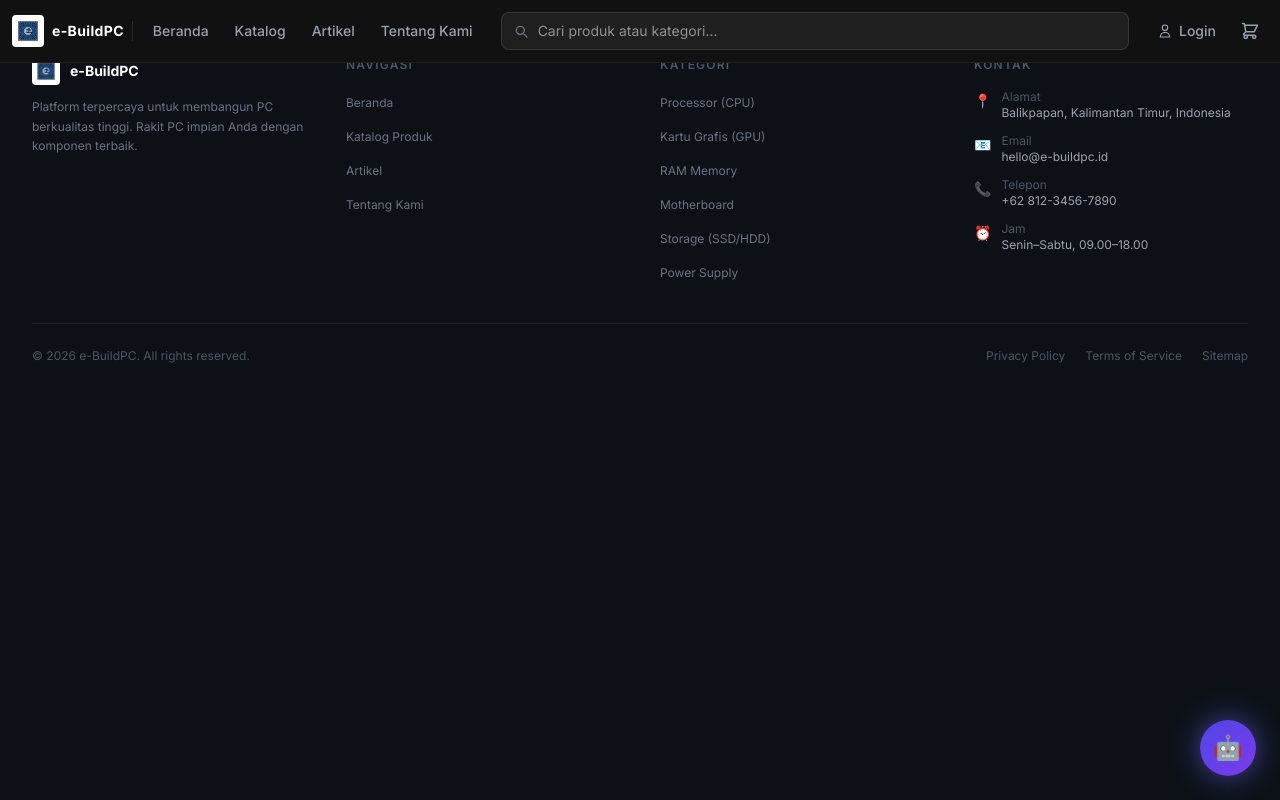
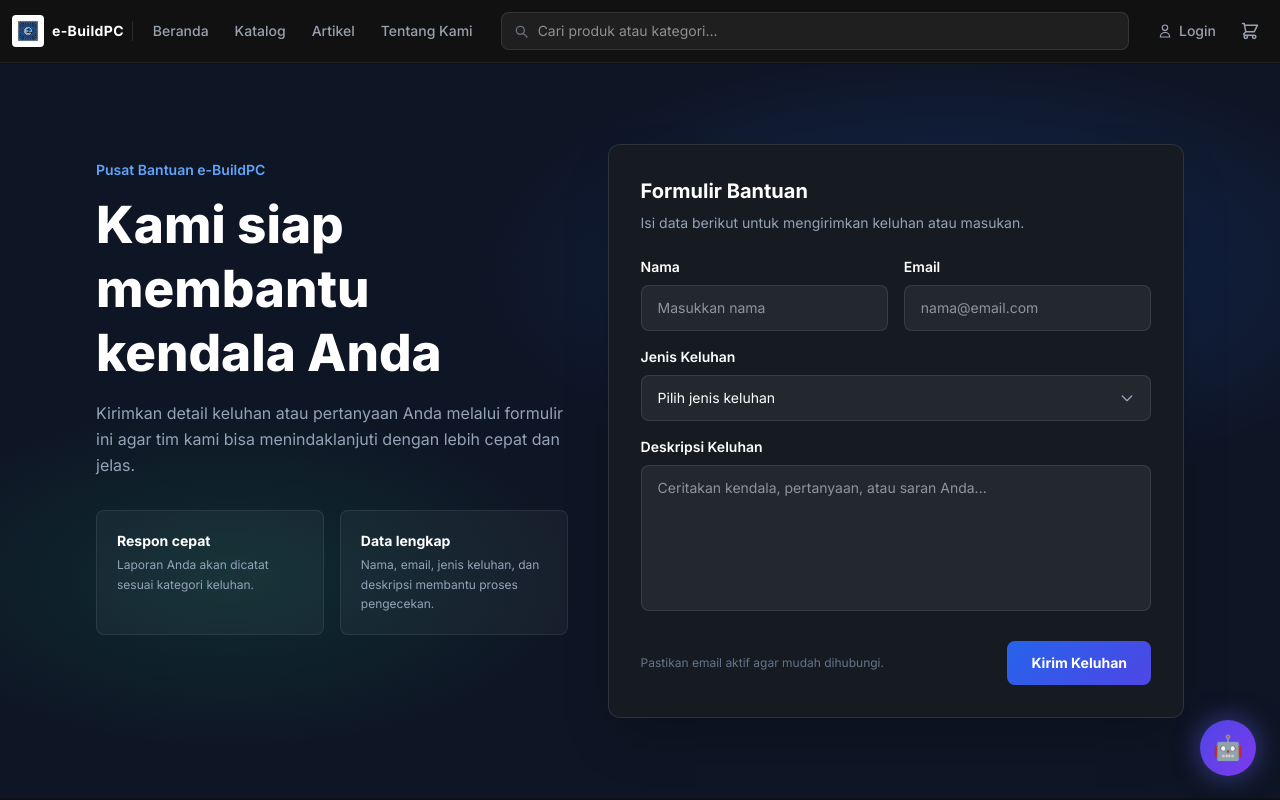
Before and after one commit to Fath10/pabwa3_ecommercepartpc, a Vue app: page /bantuan in a window 1280 px wide. Shown: the top 800 px of the page. Built offline with nearby package versions, Linux system fonts and the light colour scheme.

Commit message:
feat: membuat halaman bantuan

```diff
--- a/src/main.js
+++ b/src/main.js
@@ -10,6 +10,7 @@ import CartPage from './views/CartPage.vue'
 import LoginPage from './views/LoginPage.vue'
 import RegisterPage from './views/RegisterPage.vue'
 import ProductDetailPage from './views/ProductDetailPage.vue'
+import BantuanPage from './views/BantuanPage.vue'
 
 const router = createRouter({
   history: createWebHistory(),
@@ -18,6 +19,7 @@ const router = createRouter({
     { path: '/katalog', component: KatalogPage, meta: { title: 'e-BuildPC | Katalog Produk' } },
     { path: '/artikel', component: ArtikelPage, meta: { title: 'e-BuildPC | Artikel' } },
     { path: '/tentang', component: TentangPage, meta: { title: 'e-BuildPC | Tentang Kami' } },
+    { path: '/bantuan', component: BantuanPage, meta: { title: 'e-BuildPC | Bantuan' } },
     { path: '/cart', component: CartPage, meta: { title: 'e-BuildPC | Keranjang' } },
     { path: '/login', component: LoginPage, meta: { title: 'e-BuildPC | Login' } },
     { path: '/register', component: RegisterPage, meta: { title: 'e-BuildPC | Buat Akun' } },
--- /dev/null
+++ b/src/views/BantuanPage.vue
@@ -0,0 +1,179 @@
+<template>
+  <main class="min-h-screen pt-16" style="background: #0d1117;">
+    <section class="relative overflow-hidden py-20" style="background: #0e1524;">
+      <div
+        class="absolute inset-0 pointer-events-none"
+        style="background: radial-gradient(ellipse 55% 45% at 74% 28%, rgba(37,99,235,0.24), transparent 68%), radial-gradient(ellipse 40% 35% at 18% 70%, rgba(16,185,129,0.14), transparent 70%);"
+      ></div>
+
+      <div class="max-w-6xl mx-auto px-4 sm:px-6 lg:px-8 relative z-10">
+        <div class="grid lg:grid-cols-[0.9fr_1.1fr] gap-10 items-start">
+          <div class="text-white pt-4">
+            <p class="text-sm font-semibold mb-3" style="color: #60a5fa;">Pusat Bantuan e-BuildPC</p>
+            <h1 class="font-extrabold leading-tight mb-4" style="font-size: clamp(2rem, 4vw, 3.25rem);">
+              Kami siap membantu kendala Anda
+            </h1>
+            <p class="leading-relaxed mb-8" style="color: #94a3b8; max-width: 520px;">
+              Kirimkan detail keluhan atau pertanyaan Anda melalui formulir ini agar tim kami bisa menindaklanjuti dengan lebih cepat dan jelas.
+            </p>
+
+            <div class="grid sm:grid-cols-2 gap-4">
+              <div class="p-5 rounded-lg" style="background: rgba(255,255,255,0.04); border: 1px solid rgba(255,255,255,0.08);">
+                <p class="text-sm font-bold text-white mb-1">Respon cepat</p>
+                <p class="text-xs leading-relaxed" style="color: #94a3b8;">Laporan Anda akan dicatat sesuai kategori keluhan.</p>
+              </div>
+              <div class="p-5 rounded-lg" style="background: rgba(255,255,255,0.04); border: 1px solid rgba(255,255,255,0.08);">
+                <p class="text-sm font-bold text-white mb-1">Data lengkap</p>
+                <p class="text-xs leading-relaxed" style="color: #94a3b8;">Nama, email, jenis keluhan, dan deskripsi membantu proses pengecekan.</p>
+              </div>
+            </div>
+          </div>
+
+          <form
+            class="rounded-xl p-6 sm:p-8 shadow-2xl"
+            style="background: #161b22; border: 1px solid rgba(255,255,255,0.1);"
+            @submit.prevent="submitComplaint"
+          >
+            <div class="mb-6">
+              <h2 class="text-xl font-bold text-white mb-2">Formulir Bantuan</h2>
+              <p class="text-sm" style="color: #94a3b8;">Isi data berikut untuk mengirimkan keluhan atau masukan.</p>
+            </div>
+
+            <div class="grid sm:grid-cols-2 gap-4 mb-4">
+              <label class="block">
+                <span class="block text-sm font-semibold text-white mb-2">Nama</span>
+                <input
+                  v-model="form.name"
+                  type="text"
+                  required
+                  placeholder="Masukkan nama"
+                  class="w-full px-4 py-3 rounded-lg outline-none text-sm text-white transition-all"
+                  style="background: rgba(255,255,255,0.06); border: 1px solid rgba(255,255,255,0.1);"
+                />
+              </label>
+
+              <label class="block">
+                <span class="block text-sm font-semibold text-white mb-2">Email</span>
+                <input
+                  v-model="form.email"
+                  type="email"
+                  required
+                  placeholder="nama@email.com"
+                  class="w-full px-4 py-3 rounded-lg outline-none text-sm text-white transition-all"
+                  style="background: rgba(255,255,255,0.06); border: 1px solid rgba(255,255,255,0.1);"
+                />
+              </label>
+            </div>
+
+            <label class="block mb-4">
+              <span class="block text-sm font-semibold text-white mb-2">Jenis Keluhan</span>
+              <div class="relative">
+                <select
+                  v-model="form.category"
+                  required
+                  class="w-full appearance-none px-4 py-3 pr-12 rounded-lg outline-none text-sm text-white transition-all cursor-pointer"
+                  style="background: rgba(255,255,255,0.06); border: 1px solid rgba(255,255,255,0.1);"
+                >
+                  <option value="" disabled>Pilih jenis keluhan</option>
+                  <option v-for="category in complaintCategories" :key="category" :value="category">
+                    {{ category }}
+                  </option>
+                </select>
+                <svg
+                  class="absolute right-4 top-1/2 w-4 h-4 -translate-y-1/2 pointer-events-none"
+                  style="color: #94a3b8;"
+                  fill="none"
+                  viewBox="0 0 24 24"
+                  stroke="currentColor"
+                  stroke-width="2"
+                >
+                  <path stroke-linecap="round" stroke-linejoin="round" d="M19 9l-7 7-7-7" />
+                </svg>
+              </div>
+            </label>
+
+            <label class="block mb-6">
+              <span class="block text-sm font-semibold text-white mb-2">Deskripsi Keluhan</span>
+              <textarea
+                v-model="form.description"
+                required
+                rows="6"
+                placeholder="Ceritakan kendala, pertanyaan, atau saran Anda..."
+                class="w-full px-4 py-3 rounded-lg outline-none text-sm text-white transition-all resize-none"
+                style="background: rgba(255,255,255,0.06); border: 1px solid rgba(255,255,255,0.1);"
+              ></textarea>
+            </label>
+
+            <div class="flex flex-col sm:flex-row gap-3 sm:items-center sm:justify-between">
+              <p v-if="submitted" class="text-sm font-medium" style="color: #86efac;">
+                Laporan berhasil dikirim. Terima kasih atas masukannya.
+              </p>
+              <span v-else class="text-xs" style="color: #64748b;">Pastikan email aktif agar mudah dihubungi.</span>
+
+              <button
+                type="submit"
+                class="px-6 py-3 rounded-lg text-white text-sm font-bold transition-all hover:opacity-90"
+                style="background: linear-gradient(135deg, #2563eb, #4f46e5);"
+              >
+                Kirim Keluhan
+              </button>
+            </div>
+          </form>
+        </div>
+      </div>
+    </section>
+  </main>
+</template>
+
+<script setup>
+import { reactive, ref } from 'vue'
+
+const emit = defineEmits(['show-toast'])
+
+const complaintCategories = [
+  'Error Fitur',
+  'Pertanyaan',
+  'Saran',
+  'Keluhan Produk',
+  'Masalah Akun',
+  'Lainnya',
+]
+
+const submitted = ref(false)
+
+const form = reactive({
+  name: '',
+  email: '',
+  category: '',
+  description: '',
+})
+
+function submitComplaint() {
+  const complaint = {
+    ...form,
+    createdAt: new Date().toISOString(),
+  }
+  const savedComplaints = JSON.parse(localStorage.getItem('supportComplaints') || '[]')
+
+  savedComplaints.push(complaint)
+  localStorage.setItem('supportComplaints', JSON.stringify(savedComplaints))
+
+  form.name = ''
+  form.email = ''
+  form.category = ''
+  form.description = ''
+  submitted.value = true
+  emit('show-toast', 'Keluhan berhasil dikirim!')
+}
+</script>
+
+<style scoped>
+select option {
+  background: #ffffff;
+  color: #111827;
+}
+
+select option:disabled {
+  color: #6b7280;
+}
+</style>
--- a/src/views/HomePage.vue
+++ b/src/views/HomePage.vue
@@ -49,7 +49,7 @@
 
               <!-- "Bantuan" — ghost/outline button -->
               <RouterLink
-                to="/tentang"
+                to="/bantuan"
                 id="hero-bantuan-btn"
                 class="px-6 py-2.5 rounded-md font-semibold text-white text-sm transition-all duration-200 hover:bg-white/8"
                 style="border: 1px solid rgba(255,255,255,0.25);"
```
